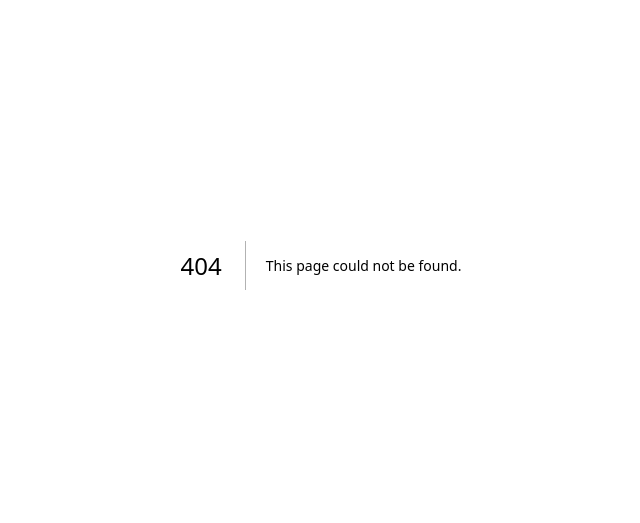
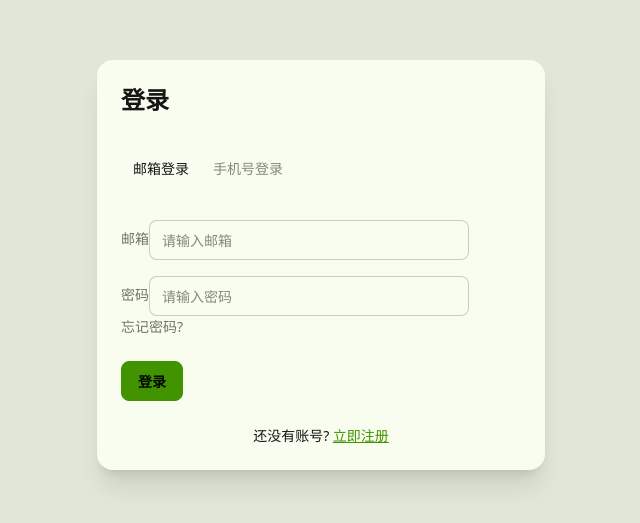
Before and after one commit to tstyllr/nextapp, a Next.js app: page /login in a window 1280 px wide. Before the commit this address had no page. Shown: the part 135-658 px from the top of the page, without its empty margins (319-959 px from the left). Built offline with nearby package versions, Linux system fonts and the light colour scheme.

Commit message:
登录页面001

```diff
--- /dev/null
+++ b/src/app/(auth)/login/page.tsx
@@ -0,0 +1,182 @@
+"use client";
+
+import { useState } from "react";
+import Link from "next/link";
+
+export default function LoginPage() {
+  const [loginMethod, setLoginMethod] = useState<"email" | "phone">("email");
+  const [email, setEmail] = useState("");
+  const [password, setPassword] = useState("");
+  const [phone, setPhone] = useState("");
+  const [verificationCode, setVerificationCode] = useState("");
+  const [isSendingCode, setIsSendingCode] = useState(false);
+  const [countdown, setCountdown] = useState(0);
+
+  const handleSendVerificationCode = async () => {
+    if (!phone || phone.length < 11) {
+      alert("请输入有效的手机号码");
+      return;
+    }
+
+    setIsSendingCode(true);
+    // 这里应该有发送验证码的API调用
+    // 模拟API调用
+    await new Promise((resolve) => setTimeout(resolve, 1000));
+
+    // 开始倒计时
+    setCountdown(60);
+    const timer = setInterval(() => {
+      setCountdown((prev) => {
+        if (prev <= 1) {
+          clearInterval(timer);
+          setIsSendingCode(false);
+          return 0;
+        }
+        return prev - 1;
+      });
+    }, 1000);
+
+    setIsSendingCode(false);
+  };
+
+  const handleSubmit = async (e: React.FormEvent) => {
+    e.preventDefault();
+
+    if (loginMethod === "email") {
+      if (!email || !password) {
+        alert("请输入邮箱和密码");
+        return;
+      }
+
+      // 这里应该有邮箱登录的API调用
+      console.log("邮箱登录", { email, password });
+    } else {
+      if (!phone || !verificationCode) {
+        alert("请输入手机号和验证码");
+        return;
+      }
+
+      // 这里应该有手机号登录的API调用
+      console.log("手机号登录", { phone, verificationCode });
+    }
+  };
+
+  return (
+    <div className="flex min-h-screen items-center justify-center bg-base-200 px-4">
+      <div className="card w-full max-w-md bg-base-100 shadow-xl">
+        <div className="card-body">
+          <h2 className="card-title text-2xl font-bold text-center mb-6">登录</h2>
+
+          <div className="tabs tabs-boxed mb-6">
+            <a
+              className={`tab ${loginMethod === "email" ? "tab-active" : ""}`}
+              onClick={() => setLoginMethod("email")}
+            >
+              邮箱登录
+            </a>
+            <a
+              className={`tab ${loginMethod === "phone" ? "tab-active" : ""}`}
+              onClick={() => setLoginMethod("phone")}
+            >
+              手机号登录
+            </a>
+          </div>
+
+          <form onSubmit={handleSubmit}>
+            {loginMethod === "email" ? (
+              <>
+                <div className="form-control">
+                  <label className="label">
+                    <span className="label-text">邮箱</span>
+                  </label>
+                  <input
+                    type="email"
+                    placeholder="请输入邮箱"
+                    className="input input-bordered"
+                    value={email}
+                    onChange={(e) => setEmail(e.target.value)}
+                    required
+                  />
+                </div>
+
+                <div className="form-control mt-4">
+                  <label className="label">
+                    <span className="label-text">密码</span>
+                  </label>
+                  <input
+                    type="password"
+                    placeholder="请输入密码"
+                    className="input input-bordered"
+                    value={password}
+                    onChange={(e) => setPassword(e.target.value)}
+                    required
+                  />
+                  <label className="label">
+                    <a href="#" className="label-text-alt link link-hover">
+                      忘记密码?
+                    </a>
+                  </label>
+                </div>
+              </>
+            ) : (
+              <>
+                <div className="form-control">
+                  <label className="label">
+                    <span className="label-text">手机号</span>
+                  </label>
+                  <input
+                    type="tel"
+                    placeholder="请输入手机号"
+                    className="input input-bordered"
+                    value={phone}
+                    onChange={(e) => setPhone(e.target.value)}
+                    required
+                  />
+                </div>
+
+                <div className="form-control mt-4">
+                  <label className="label">
+                    <span className="label-text">验证码</span>
+                  </label>
+                  <div className="flex gap-2">
+                    <input
+                      type="text"
+                      placeholder="请输入验证码"
+                      className="input input-bordered flex-1"
+                      value={verificationCode}
+                      onChange={(e) => setVerificationCode(e.target.value)}
+                      required
+                    />
+                    <button
+                      type="button"
+                      className="btn btn-outline"
+                      onClick={handleSendVerificationCode}
+                      disabled={isSendingCode || countdown > 0}
+                    >
+                      {countdown > 0 ? `${countdown}秒` : "获取验证码"}
+                    </button>
+                  </div>
+                </div>
+              </>
+            )}
+
+            <div className="form-control mt-6">
+              <button type="submit" className="btn btn-primary">
+                登录
+              </button>
+            </div>
+          </form>
+
+          <div className="text-center mt-4">
+            <p>
+              还没有账号?{" "}
+              <Link href="/register" className="link link-primary">
+                立即注册
+              </Link>
+            </p>
+          </div>
+        </div>
+      </div>
+    </div>
+  );
+}
```
